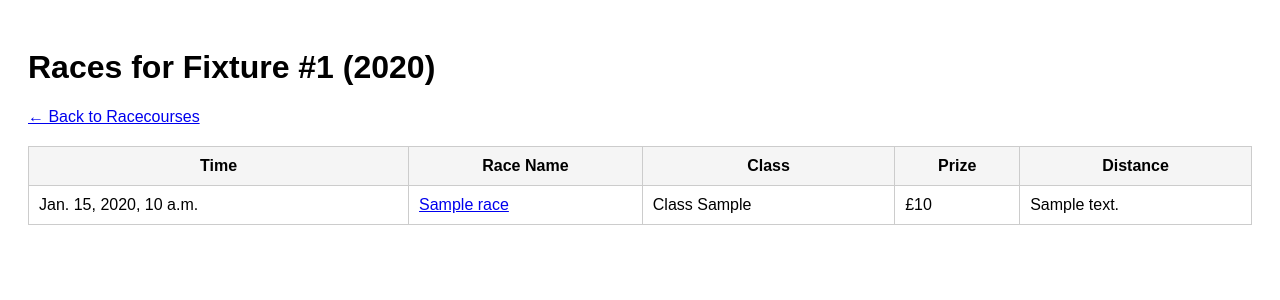
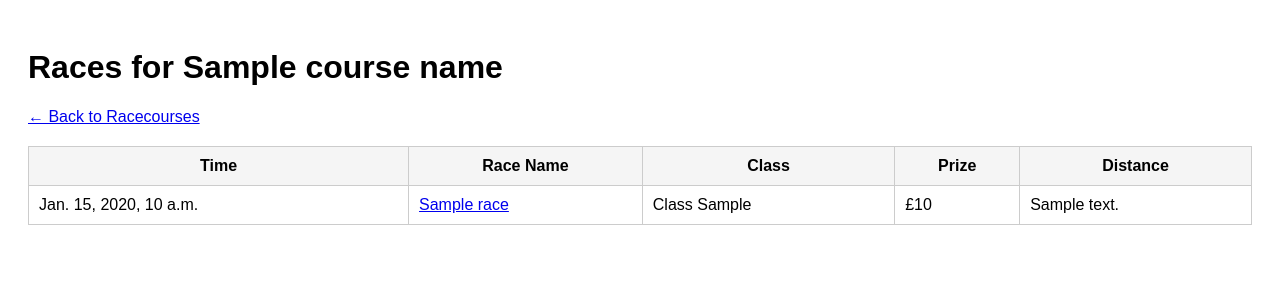
Before and after one commit to ryan-cairns/HorseStatsWebApp, a Django app: template horseapp/templates/horseapp/fixture_detail.html in a window 1280 px wide. Shown: the top 300 px of the page. Run offline with Django 5.2, Linux system fonts and the light colour scheme; the template is opened without the code that fills it: most values are stand-ins (such as "Sample title", 1, 10 or a date in 2020).

Commit message:
Updated to display Course Name and Race Name on page

```diff
--- a/horseapp/templates/horseapp/fixture_detail.html
+++ b/horseapp/templates/horseapp/fixture_detail.html
@@ -9,7 +9,7 @@
       name="keywords"
       content="horse racing, fixture {{ fixture_id }}, races, {{ year }}"
     />
-    <title>Fixture {{ fixture_id }} - {{ year }}</title>
+    <title>{{ course_name }}</title>
     <style>
       body {
         font-family: Arial;
@@ -31,7 +31,7 @@
     </style>
   </head>
   <body>
-    <h1>Races for Fixture #{{ fixture_id }} ({{ year }})</h1>
+    <h1>Races for {{ course_name }}</h1>
     <a href="{% url 'index' %}">← Back to Racecourses</a>
 
     {% if races %}
@@ -50,7 +50,7 @@
         <tr>
           <td>{{ race.raceTime }}</td>
           <td>
-            <a href="{% url 'race_detail' year=year race_id=race.raceId %}">
+            <a href="{% url 'race_detail' year=year race_id=race.raceId race_name=race.raceName %}">
               {{ race.raceName }}
             </a>
           </td>
--- a/horseapp/templates/horseapp/index.html
+++ b/horseapp/templates/horseapp/index.html
@@ -48,7 +48,7 @@
         <tr>
           <td>
             <a
-              href="{% url 'racecourse_redirect' course.courseId course.nextFixtureDate %}"
+              href="{% url 'racecourse_redirect' course.courseId course.nextFixtureDate course.name %}"
             >
               {{ course.name }}
             </a>
--- a/horseapp/templates/horseapp/race_detail.html
+++ b/horseapp/templates/horseapp/race_detail.html
@@ -9,7 +9,7 @@
     content="horse racing, race details, jockeys, trainers, horses"
   />
   <head>
-    <title>Race #{{ race_id }}</title>
+    <title>{{ race_name }}</title>
     <style>
       body {
         font-family: Arial, sans-serif;
@@ -40,7 +40,7 @@
     </style>
   </head>
   <body>
-    <h1>Race #{{ race_id }} – {{ year }}</h1>
+    <h1>{{ race_name }}</h1>
     <a
       href="{% url 'index' %}"
       onclick="event.preventDefault(); history.back();"
--- a/horseapp/urls.py
+++ b/horseapp/urls.py
@@ -3,7 +3,7 @@ from . import views
 
 urlpatterns = [
     path('', views.index, name='index'),
-    path('racecourse/<int:course_id>/<str:fixture_date>/', views.racecourse_redirect_to_fixture, name='racecourse_redirect'),
-    path('fixtures/<int:year>/<int:fixture_id>/', views.fixture_detail, name='fixture_detail'),
-    path('race/<int:year>/<int:race_id>/', views.race_detail, name='race_detail'),
+    path('racecourse/<int:course_id>/<str:fixture_date>/<str:course_name>/', views.racecourse_redirect_to_fixture, name='racecourse_redirect'),
+    path('fixtures/<int:year>/<int:fixture_id>/<str:course_name>/', views.fixture_detail, name='fixture_detail'),
+    path('race/<int:year>/<int:race_id>/<str:race_name>/', views.race_detail, name='race_detail'),
 ]
```
Also changed, not shown: horseapp/views.py (+8 -10 lines).
